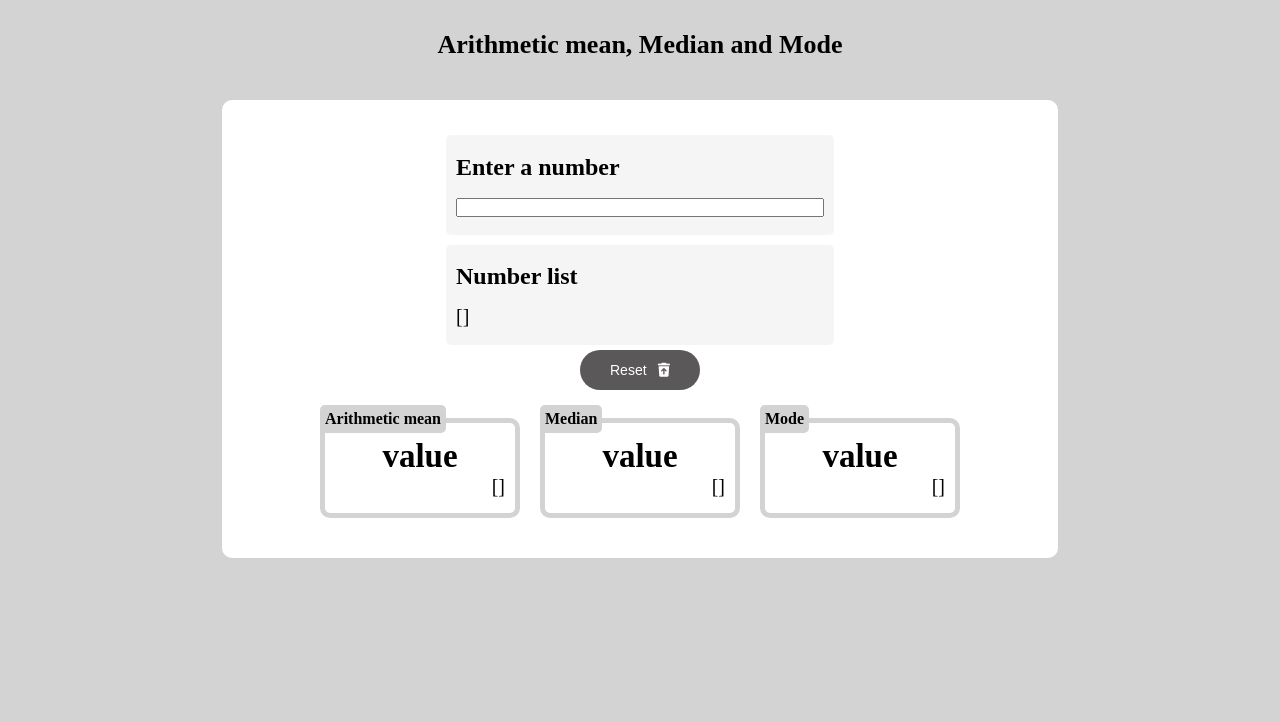
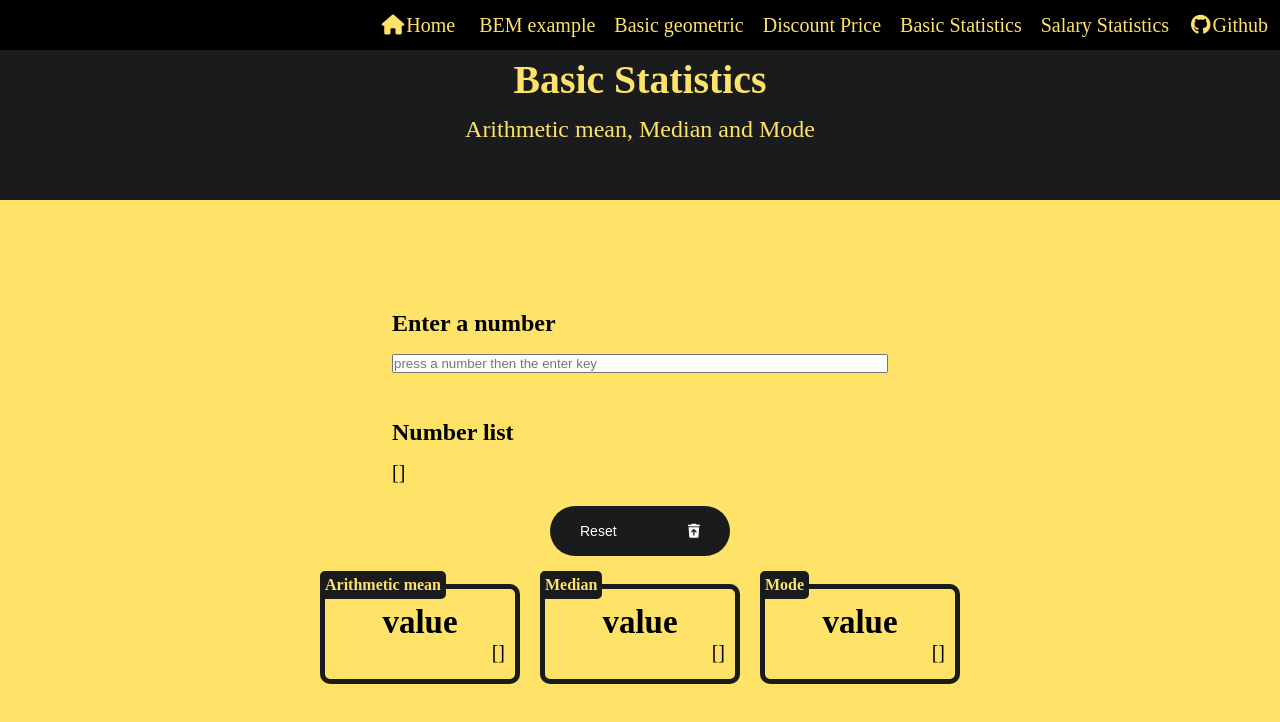
Before and after one commit to cristiancaer/js-practice-course, a plain HTML site: page basic_statistics/index.html in a window 1280 px wide. Drawn offline with Linux system fonts and the light colour scheme.

Commit message:
update basic_statistics: add nav bar update styles

```diff
--- a/basic_statistics/index.html
+++ b/basic_statistics/index.html
@@ -4,15 +4,40 @@
     <meta http-equiv="X-UA-Compatible" content="IE=edge">
     <meta name="viewport" content="width=device-width, initial-scale=1.0">
     <title>Basic Statistics</title>
+    <link rel="stylesheet" href="/styles/basic.css">
     <link rel="stylesheet" href="./style.css">
+
 </head>
 <body>
+    <header>
+        <nav class="nav">
+            <i class="nav__icon fa-solid fa-house"></i>
+            <a href="/index.html" class="nav__link">Home</a>
+            <div class="nav__workshops">
+                <a href="/BEM/index.html" class="nav__link">BEM example</a>
+                <a href="/geometric_figures/index.html" class="nav__link">Basic geometric</a>
+                <a href="/discunt_price/index.html" class="nav__link"> Discount Price</a>
+                <a href="/basic_statistics/index.html" class="nav__link">Basic Statistics</a>
+                <a href="/salary_statistics/index.html" class="nav__link">Salary Statistics</a>
+            </div>
+            <i class="nav__icon fa-brands fa-github"></i>
+            <a href="/BEM/index.html" class="nav__link">Github</a>
+
+        </nav>
+        <section class="header-info">
+            <article class="header-info__title-group">
+              <h1 class="header-info__title">Basic Statistics</h1>
+            </article>
+            <p class="header-info__desc"> Arithmetic mean, Median and Mode </p>
+        </section>
+        <div class="header__decoration"></div>
+    </header>
     <div class="container">
-        <h1 class="title">Arithmetic mean, Median and Mode</h1>
+
     <div class="basic-statis">
         <section class="basic-statis__input-area">
             <h2 class="basic-statis__subtitle"> Enter a number</h2>
-            <input type="number" name="" id="basic-statis__input-number" class="basic-statis__input">
+            <input type="number" name="" id="basic-statis__input-number" class="basic-statis__input" placeholder="press a number then the enter key">
         </section>
         <section class="basic-statis__input-area">
             <h2 class="basic-statis__subtitle"> Number list</h2>
--- a/basic_statistics/style.css
+++ b/basic_statistics/style.css
@@ -1,28 +1,13 @@
-*{
-    margin: 0;
-    padding: 0;
-    box-sizing: border-box;
-}
-html{
-    font-size: 62.5%;
-    background-color: lightgray;
-}
+
 .container{
-    width: 70%;
+    width: 90%;
     margin: auto;
     padding: 1rem;
     display: flex;
     flex-flow: column ;
 }
-.title{
-    font-size: 2.6rem;
-    text-align: center;
-    font-weight: bolder;
-    padding: 2rem;
-}
 /* Basic statistics */
 .basic-statis{
-    background-color: white;
     display: flex;
     flex-flow: column;
     justify-content: center;
@@ -35,7 +20,7 @@ html{
     font-size: 2.4rem;
 }
 .basic-statis__input-area{
-    background-color: whitesmoke;
+    /* background-color: white; */
     height: 10rem;
     width: 50%;
     padding: 1rem;
@@ -61,7 +46,7 @@ html{
     margin:  1rem;
     margin-top: 2.8rem;
     padding: 1rem;
-    border:  solid lightgray 0.5rem;
+    border:  solid var(--header) 0.5rem;
     border-radius: 1rem;
     width: 20rem;
     height: 10rem;
@@ -79,7 +64,8 @@ html{
     position: absolute;
     left: -0.5rem;
     top: -1.8rem;
-    background-color: lightgray;
+    background-color: var(--header);
+    color: var(--main);
     border-radius: 0.5rem;
 }
 .statis-card__content{
@@ -92,23 +78,3 @@ html{
     text-align: right;
     font-size: 2rem;
 }
-.button{
-    border: none;
-    min-width: 12rem;
-    height: 4rem;
-    padding: 0 3rem;
-    font-size: 1.4rem;
-    background-color: rgb(90, 88, 88);
-    color: white;
-    display: inline-flex;
-    border-radius: 10rem;
-    text-decoration: none;
-    justify-content: space-between;
-    align-items: center;
-    transition: .3s ease all;
-}
-
-.button:hover{
-    text-decoration: none;
-    background-color: darkgray;
-}
```
Also changed, not shown: basic_statistics/p.webp (deleted).
